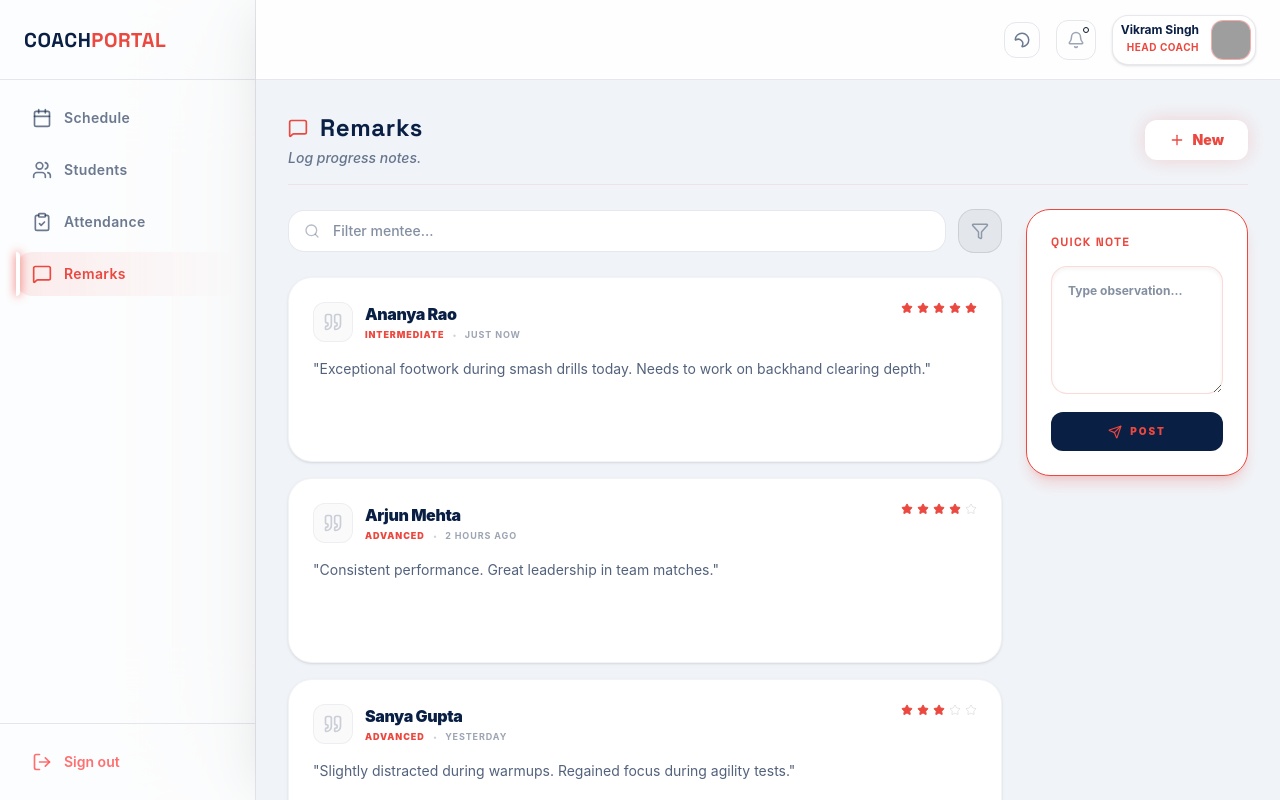
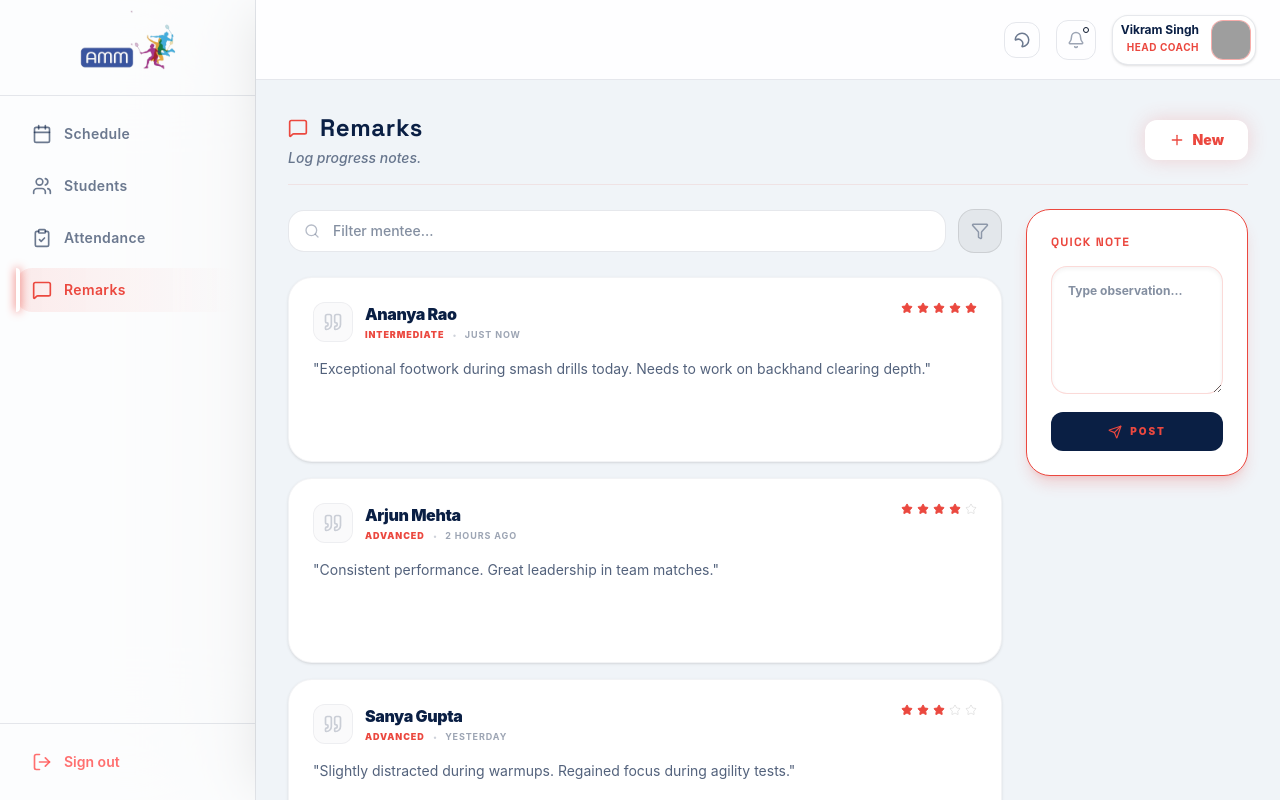
Before and after one commit to chiragjeevanani/Arena-platform, a React (Vite) app in the folder Frontend/: page /coach/remarks in a window 1280 px wide. Built offline with nearby package versions, Linux system fonts and the light colour scheme; grey boxes are pictures that could not be loaded.

Commit message:
coach & admin panel channel

```diff
--- a/Frontend/src/layouts/CoachLayout.jsx
+++ b/Frontend/src/layouts/CoachLayout.jsx
@@ -4,6 +4,7 @@ import { Calendar, Users, ClipboardCheck, MessageSquare, LogOut, Search, Bell, M
 import { useTheme } from '../modules/user/context/ThemeContext';
 import { NavLink, useNavigate } from 'react-router-dom';
 import { useState } from 'react';
+import Logo from '../assets/Logo (3).png';
 
 const MENU_ITEMS = [
   { path: '/coach', icon: Calendar, label: 'Schedule' },
@@ -32,9 +33,9 @@ const CoachLayout = () => {
       <aside className={`hidden md:flex flex-col w-64 h-full backdrop-blur-3xl border-r relative z-20 transition-colors duration-500 ${
         isDark ? 'bg-[#0A1F44]/50 border-white/5' : 'bg-white/80 border-[#0A1F44]/10'
       }`}>
-        <div className={`h-20 flex items-center px-6 border-b shrink-0 transition-colors duration-500 ${isDark ? 'border-white/5' : 'border-[#0A1F44]/10'}`}>
-          <div className={`font-bold font-display tracking-wide text-xl ${isDark ? 'text-white' : 'text-[#0A1F44]'}`}>
-             COACH<span className="text-[#eb483f]">PORTAL</span>
+        <div className={`h-24 flex items-center justify-center px-6 border-b shrink-0 transition-colors duration-500 ${isDark ? 'border-white/5' : 'border-[#0A1F44]/10'}`}>
+          <div className="shrink-0 w-20 h-20 flex items-center justify-center scale-125">
+            <img src={Logo} alt="AMM Sports" className="w-full h-full object-contain" />
           </div>
         </div>
         <nav className="flex-1 overflow-y-auto p-4 space-y-2">
@@ -102,9 +103,9 @@ const CoachLayout = () => {
             }`}
           >
              {/* Same content as desktop sidebar */}
-             <div className={`h-20 flex items-center px-6 border-b shrink-0 transition-colors duration-500 ${isDark ? 'border-white/5' : 'border-[#0A1F44]/10'}`}>
-               <div className={`font-bold font-display tracking-wide text-xl ${isDark ? 'text-white' : 'text-[#0A1F44]'}`}>
-                 COACH<span className="text-[#eb483f]">PORTAL</span>
+             <div className={`h-24 flex items-center justify-center px-6 border-b shrink-0 transition-colors duration-500 ${isDark ? 'border-white/5' : 'border-[#0A1F44]/10'}`}>
+               <div className="shrink-0 w-20 h-20 flex items-center justify-center scale-125">
+                 <img src={Logo} alt="AMM Sports" className="w-full h-full object-contain" />
                </div>
              </div>
              <nav className="flex-1 overflow-y-auto p-4 space-y-2">
--- a/Frontend/src/modules/admin/components/AdminSidebar.jsx
+++ b/Frontend/src/modules/admin/components/AdminSidebar.jsx
@@ -10,7 +10,7 @@ import {
 import { ShuttlecockIcon } from '../../user/components/BadmintonIcons';
 import { useTheme } from '../../user/context/ThemeContext';
 import { useAuth } from '../../user/context/AuthContext';
-import Logo from '../../../assets/Logo.png';
+import Logo from '../../../assets/Logo (3).png';
 
 const SIDEBAR_STRUCTURE = [
   {
@@ -84,13 +84,11 @@ const AdminSidebar = ({ isCollapsed, setIsCollapsed, onMobileClose }) => {
       <div className="absolute inset-0 court-lines opacity-10 pointer-events-none -z-10" />
 
       {/* Header */}
-      <div className={`h-20 flex items-center justify-between px-6 border-b shrink-0 ${
+      <div className={`h-24 flex items-center justify-center px-6 border-b shrink-0 transition-all duration-300 ${
         isDark ? 'border-[#eb483f]/10' : 'border-[#eb483f]/10'
       }`}>
-        <div className="flex items-center justify-center w-full">
-          <div className="shrink-0 w-14 h-14 flex items-center justify-center scale-110">
-            <img src={Logo} alt="AMM Sports" className="w-full h-full object-contain" />
-          </div>
+        <div className={`shrink-0 flex items-center justify-center transition-all duration-300 ${isCollapsed ? 'w-10 h-10' : 'w-20 h-20 scale-125'}`}>
+          <img src={Logo} alt="AMM Sports" className="w-full h-full object-contain" />
         </div>
       </div>
 
```
Also changed, not shown: Frontend/src/assets/Logo (3).png (added), Frontend/src/assets/Logo.png (deleted).
